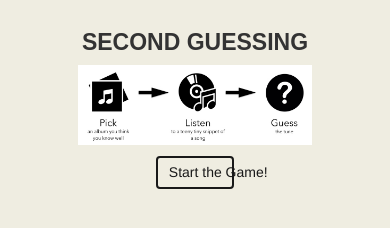
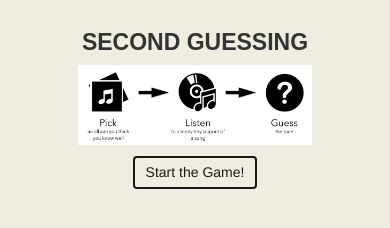
Before and after one commit to kevinpmcc/web-spotify-game, a website: page app/index.html in a window 390 px wide. Drawn offline with nearby package versions, Linux system fonts and the light colour scheme.

Commit message:
fixed start the game button so would display properly on mobile

```diff
--- a/app/css/style.css
+++ b/app/css/style.css
@@ -98,6 +98,3 @@ body {
   background-color: black;
   color: white;
 }
-#start-button {
-  width: 30%
-}
```
Also changed, not shown: app/img/splashimg.png (added).
